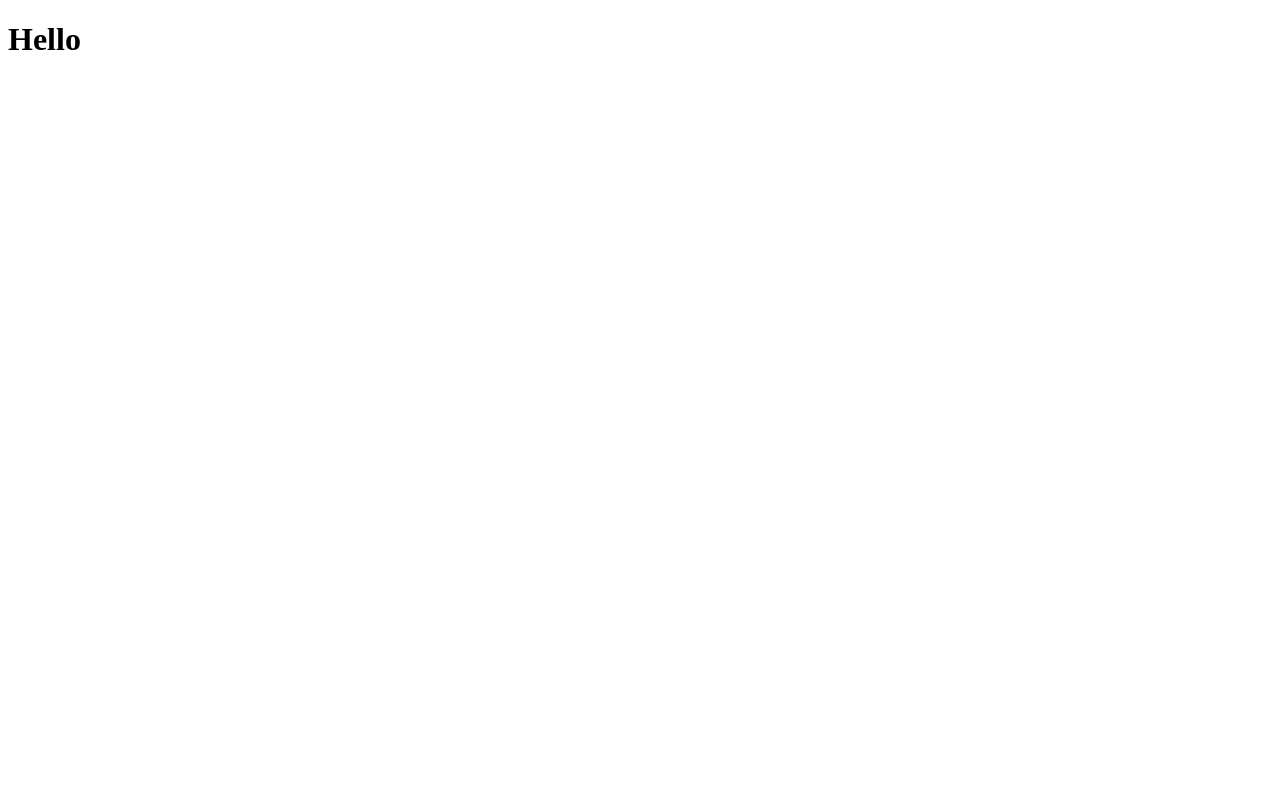
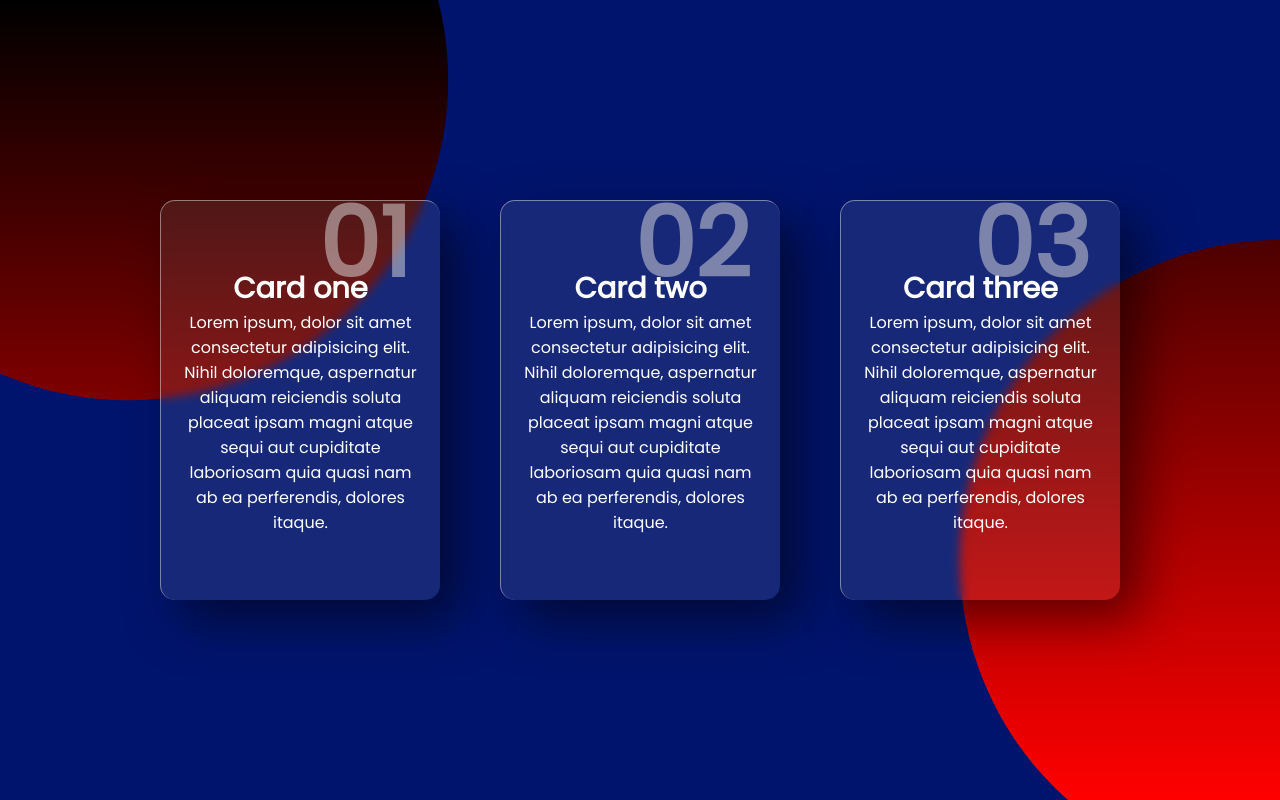
Before and after one commit to alopez96/glassmorphism, a website: page index.html in a window 1280 px wide. Drawn offline with Linux system fonts and the light colour scheme.

Commit message:
cards designed, no animation yet

```diff
--- a/index.html
+++ b/index.html
@@ -4,9 +4,40 @@
     <meta charset="UTF-8">
     <meta http-equiv="X-UA-Compatible" content="IE=edge">
     <meta name="viewport" content="width=device-width, initial-scale=1.0">
+    <link rel="stylesheet" href="./main.css">
     <title>Document</title>
 </head>
 <body>
-    <h1>Hello</h1>
+    <div class="container">
+        <div class="card">
+            <div class="content">
+                <h2>01</h2>
+                <h3>Card one</h3>
+                <p>
+                    Lorem ipsum, dolor sit amet consectetur adipisicing elit. Nihil doloremque, aspernatur aliquam reiciendis soluta placeat ipsam magni atque sequi aut cupiditate laboriosam quia quasi nam ab ea perferendis, dolores itaque.
+                </p>
+            </div>
+        </div>
+
+        <div class="card">
+            <div class="content">
+                <h2>02</h2>
+                <h3>Card two</h3>
+                <p>
+                    Lorem ipsum, dolor sit amet consectetur adipisicing elit. Nihil doloremque, aspernatur aliquam reiciendis soluta placeat ipsam magni atque sequi aut cupiditate laboriosam quia quasi nam ab ea perferendis, dolores itaque.
+                </p>
+            </div>
+        </div>
+
+        <div class="card">
+            <div class="content">
+                <h2>03</h2>
+                <h3>Card three</h3>
+                <p>
+                    Lorem ipsum, dolor sit amet consectetur adipisicing elit. Nihil doloremque, aspernatur aliquam reiciendis soluta placeat ipsam magni atque sequi aut cupiditate laboriosam quia quasi nam ab ea perferendis, dolores itaque.
+                </p>
+            </div>
+        </div>
+    </div>
 </body>
 </html>
--- a/main.css
+++ b/main.css
@@ -0,0 +1,93 @@
+@import url('https://fonts.googleapis.com/css?family=Poppins&display=swap');
+
+
+*{
+    margin: 0;
+    padding: 0;
+    box-sizing: border-box;
+    font-family: 'Poppins', sans-serif;
+}
+
+body{
+    display: flex;
+    justify-content: center;
+    align-items: center;
+    min-height: 100vh;
+    background: rgb(0, 20, 109);
+}
+
+body::before{
+    content: '';
+    position: absolute;
+    top: 0;
+    left: 0;
+    width: 100%;
+    height: 100%;
+    background: linear-gradient(black, red);
+    clip-path: circle(30% at right 70%);
+}
+
+body::after{
+    content: '';
+    position: absolute;
+    top: 0;
+    left: 0;
+    width: 100%;
+    height: 100%;
+    background: linear-gradient(black, red);
+    clip-path: circle(30% at 10% 10%);
+}
+
+.container{
+    position: relative;
+    display: flex;
+    justify-content: center;
+    align-items: center;
+    max-width: 1200px;
+    flex-wrap: wrap;
+    z-index: 1;
+}
+
+.container .card{
+    position: relative;
+    width: 280px;
+    height: 400px;
+    margin: 30px;
+    box-shadow: 20px 20px 50px rgb(0, 0, 0, 0.5);
+    border-radius: 15px;
+    background: rgb(225, 225, 225, 0.1);
+    display: flex;
+    justify-content: center;
+    align-items: center;
+    /* overflow: hidden; */
+    border-top: 1px solid rgb(225, 225, 225, 0.5);
+    border-left: 1px solid rgb(225, 225, 225, 0.5);
+    backdrop-filter: blur(5px);
+}
+
+.container .card .content{
+    padding: 20px;
+    text-align: center;
+    transform: 0.5s;
+}
+
+.container .card .content h2{
+    position: absolute;
+    top: -30px;
+    right: 30px;
+    font-size: 6rem;
+    color: rgb(225, 225, 225, 0.5);
+    pointer-events: none;
+}
+
+.container .card .content h3{
+    font-size: 1.8rem;
+    color: white;
+    z-index: 1;
+}
+
+.container .card .content p{
+    font-size: 1rem;
+    color: white;
+    font-weight: 300;
+}
```
